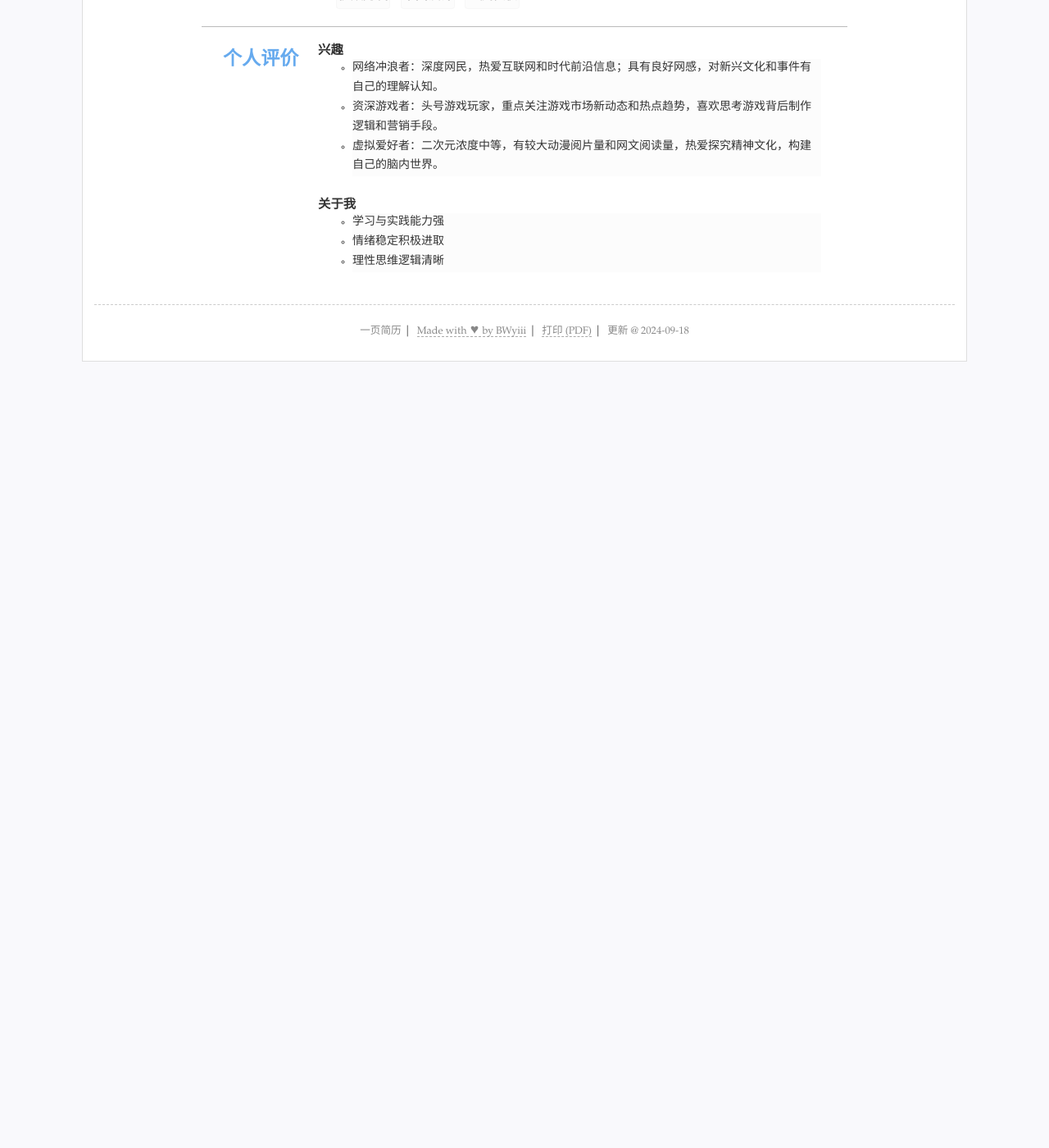
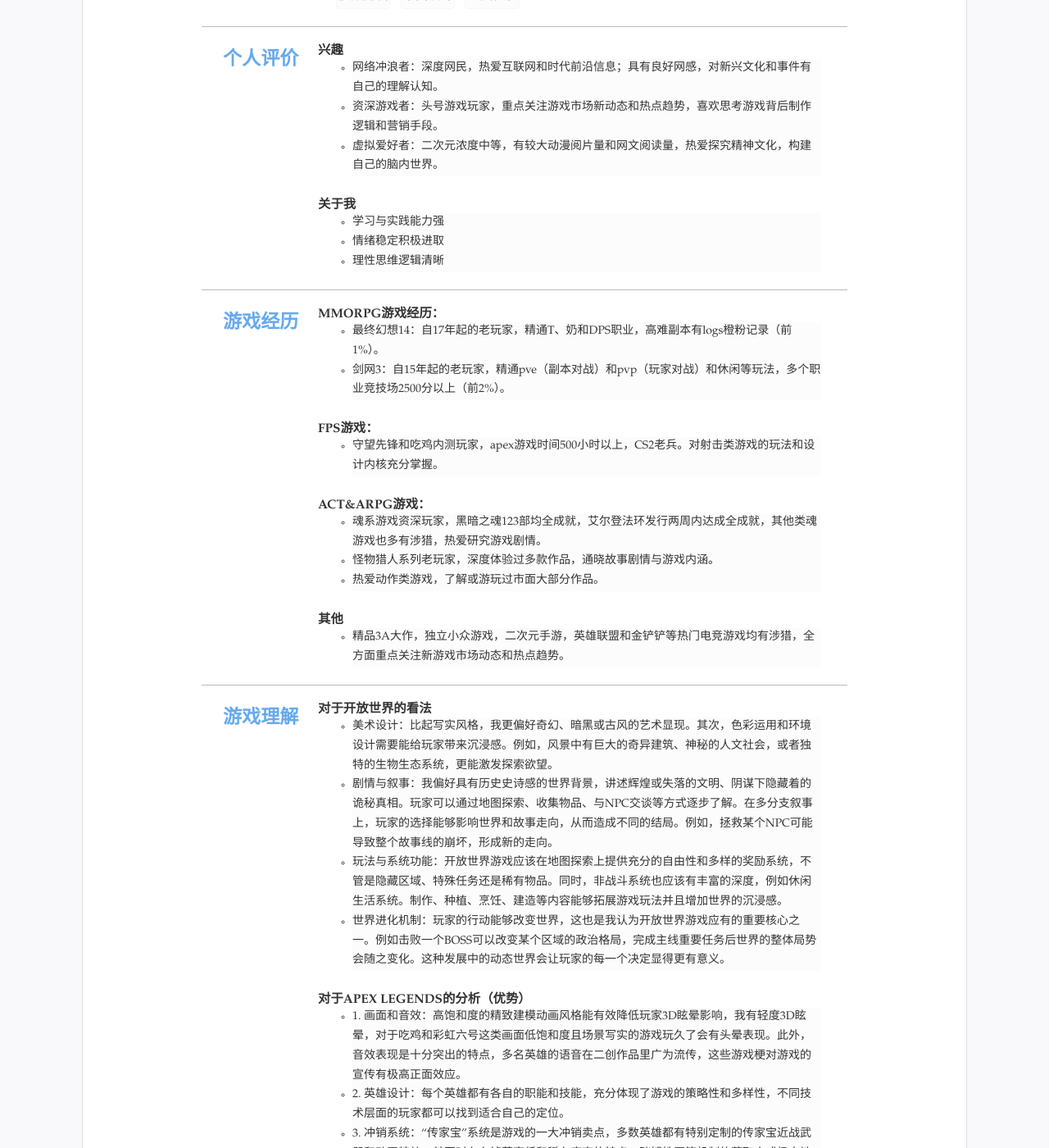
Before and after one commit to BWyiii/-, a Jekyll site: the page built from index.html, in a window 1280 px wide and 1400 px high, scrolled down 1357 px. Shown: the whole window at 82% size. Built offline with Jekyll 4.4.1, drawn with Linux system fonts in a browser that asks for light colours; before the commit the page ends 1819 px from its top, so only the background shows below that; some of the changed text lies outside the part shown.

Commit message:
Update resume.yml

```diff
--- a/_data/resume.yml
+++ b/_data/resume.yml
@@ -106,6 +106,45 @@ others: #其他列表显示
     - 情绪稳定积极进取
     - 理性思维逻辑清晰
 
+- type: gaming experience
+  name: 游戏经历
+  content:
+  - title: MMORPG游戏经历：
+    list:
+    - 最终幻想14：自17年起的老玩家，精通T、奶和DPS职业，高难副本有logs橙粉记录（前1%）。
+    - 剑网3：自15年起的老玩家，精通pve（副本对战）和pvp（玩家对战）和休闲等玩法，多个职业竞技场2500分以上（前2%）。
+  - title: FPS游戏：
+    list:
+    - 守望先锋和吃鸡内测玩家，apex游戏时间500小时以上，CS2老兵。对射击类游戏的玩法和设计内核充分掌握。
+  - title: ACT&ARPG游戏：
+    list:
+    - 魂系游戏资深玩家，黑暗之魂123部均全成就，艾尔登法环发行两周内达成全成就，其他类魂游戏也多有涉猎，热爱研究游戏剧情。
+    - 怪物猎人系列老玩家，深度体验过多款作品，通晓故事剧情与游戏内涵。
+    - 热爱动作类游戏，了解或游玩过市面大部分作品。
+  - title: 其他
+    list:
+    - 精品3A大作，独立小众游戏，二次元手游，英雄联盟和金铲铲等热门电竞游戏均有涉猎，全方面重点关注新游戏市场动态和热点趋势。
+
+- type: gaming comprehension
+  name: 游戏理解
+  content:
+  - title: 对于开放世界的看法
+    list:
+    - 美术设计：比起写实风格，我更偏好奇幻、暗黑或古风的艺术显现。其次，色彩运用和环境设计需要能给玩家带来沉浸感。例如，风景中有巨大的奇异建筑、神秘的人文社会，或者独特的生物生态系统，更能激发探索欲望。
+    - 剧情与叙事：我偏好具有历史史诗感的世界背景，讲述辉煌或失落的文明、阴谋下隐藏着的诡秘真相。玩家可以通过地图探索、收集物品、与NPC交谈等方式逐步了解。在多分支叙事上，玩家的选择能够影响世界和故事走向，从而造成不同的结局。例如，拯救某个NPC可能导致整个故事线的崩坏，形成新的走向。
+    - 玩法与系统功能：开放世界游戏应该在地图探索上提供充分的自由性和多样的奖励系统，不管是隐藏区域、特殊任务还是稀有物品。同时，非战斗系统也应该有丰富的深度，例如休闲生活系统。制作、种植、烹饪、建造等内容能够拓展游戏玩法并且增加世界的沉浸感。
+    - 世界进化机制：玩家的行动能够改变世界，这也是我认为开放世界游戏应有的重要核心之一。例如击败一个BOSS可以改变某个区域的政治格局，完成主线重要任务后世界的整体局势会随之变化。这种发展中的动态世界会让玩家的每一个决定显得更有意义。
+  - title: 对于APEX LEGENDS的分析（优势）
+    list:
+    - 1. 画面和音效：高饱和度的精致建模动画风格能有效降低玩家3D眩晕影响，我有轻度3D眩晕，对于吃鸡和彩虹六号这类画面低饱和度且场景写实的游戏玩久了会有头晕表现。此外，音效表现是十分突出的特点，多名英雄的语音在二创作品里广为流传，这些游戏梗对游戏的宣传有极高正面效应。
+    - 2. 英雄设计：每个英雄都有各自的职能和技能，充分体现了游戏的策略性和多样性，不同技术层面的玩家都可以找到适合自己的定位。
+    - 3. 冲销系统：“传家宝”系统是游戏的一大冲销卖点，多数英雄都有特别定制的传家宝近战武器和动画特效。其同时存在掉落率低和稀有度高的特点，赌博性开箱机制的获取方式极大地提高了玩家的成就感和满足感。
+    - 4. 外观无法提升战力：外观系统解绑战力系统是我认为一款优秀的免费多人游戏必备的元素。皮肤不与数值挂钩，玩家就不会考虑皮肤的“实用性”，将其作为独立的系统去营销反而能获得更高的收益（前提是外观系统具有吸引力），这与奢侈品的核心卖点同理。
+  - title: 对于APEX LEGENDS的分析（缺陷）
+    list:
+    - 1. 服务器：游戏过程中经常出现掉线、掉帧卡顿甚至闪退现象，严重影响了玩家的游戏体验，极易造成负面风评，需持续优化服务器的稳定性。
+    - 2. 英雄皮肤系统：英雄皮肤各有各的丑法，玩家缺乏消费欲望。虽然枪械皮肤有可圈可点之处，但就整体皮肤系统来说，对比同类游戏缺乏美术影响力和竞争力，不利于游戏的商业化营收。
+    - 3. 故事剧情：比起前作《泰坦陨落》，APEX在剧情表现上差强人意，即使引入了奖励系统，玩家也表现出明显不感兴趣的态度，多数人不了解故事和角色背景，我认为问题出在剧情策划上。
 #- type:
 #  name: '其他'
 #  content: #选择需要的格式
```
